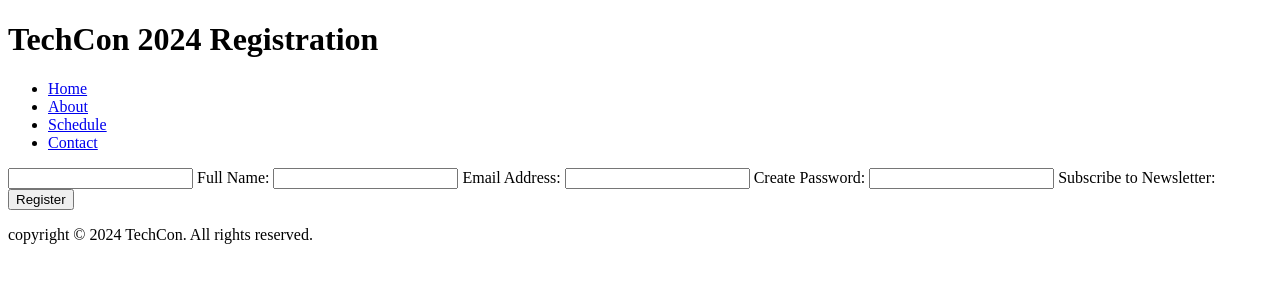
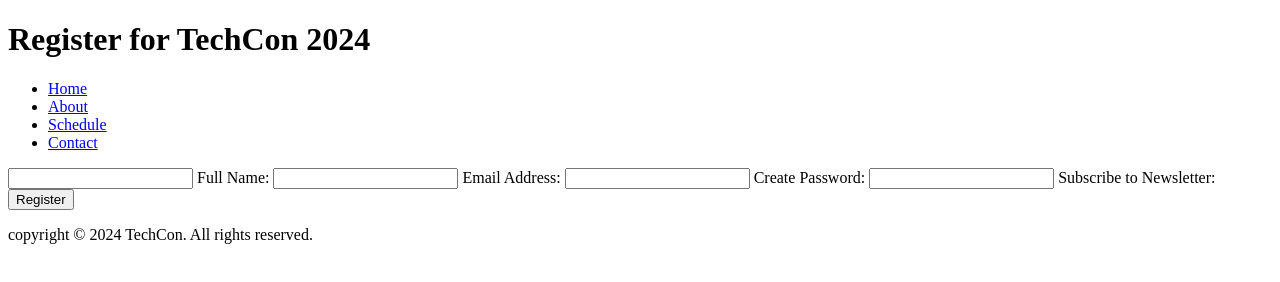
Before and after one commit to houssamebazzi/TechCon_HTML, a plain HTML site: page techcon_website/register.html in a window 1280 px wide. Drawn offline with Linux system fonts and the light colour scheme.

Commit message:
uiherfhbfh

```diff
--- a/techcon_website/register.html
+++ b/techcon_website/register.html
@@ -7,7 +7,7 @@
         </head>
     <body>
         <header>
-            <h1>TechCon 2024 Registration</h1>
+            <h1>Register for TechCon 2024</h1>
             <nav>
                 <ul>
                     <li><a href="index.html">Home</a></li>
```
